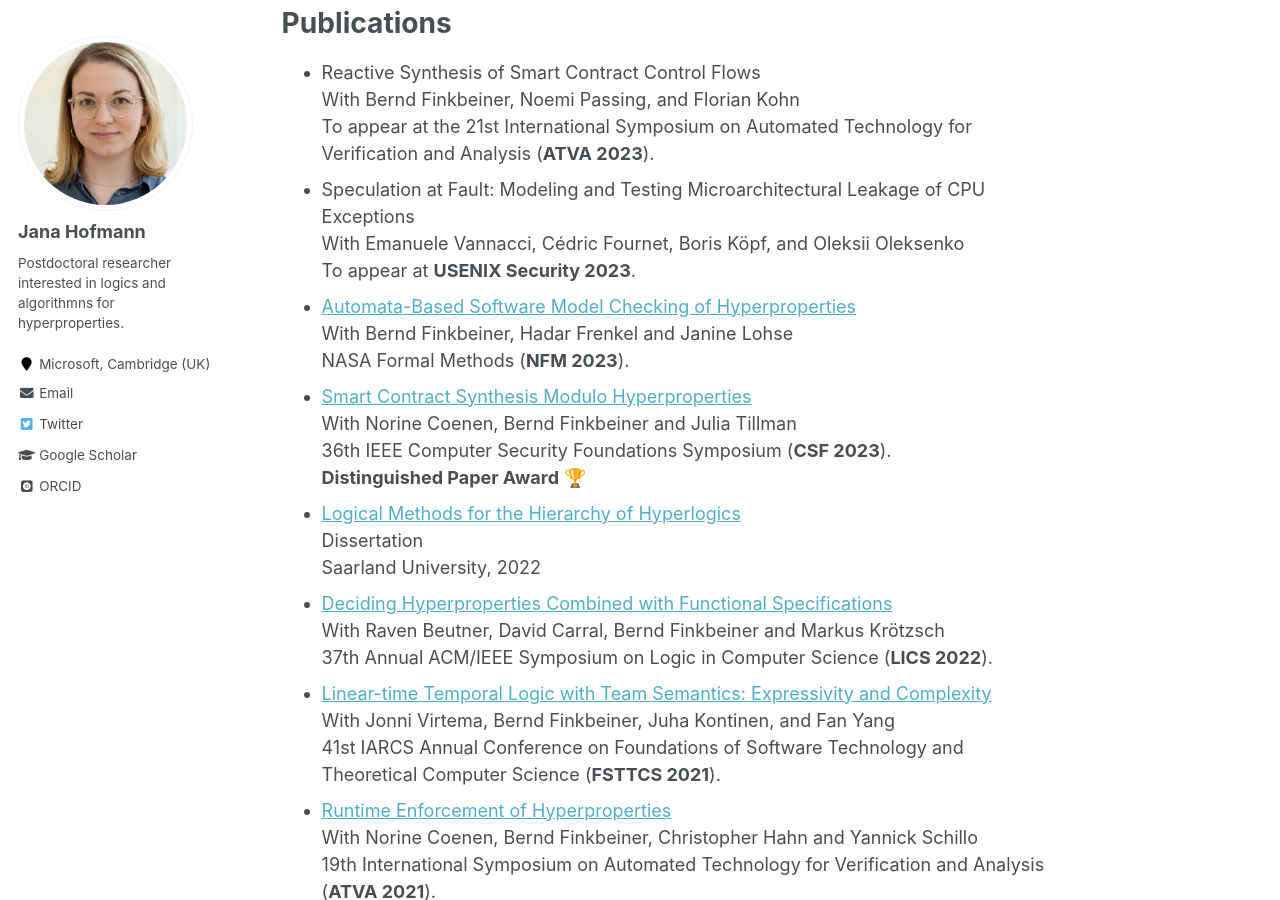
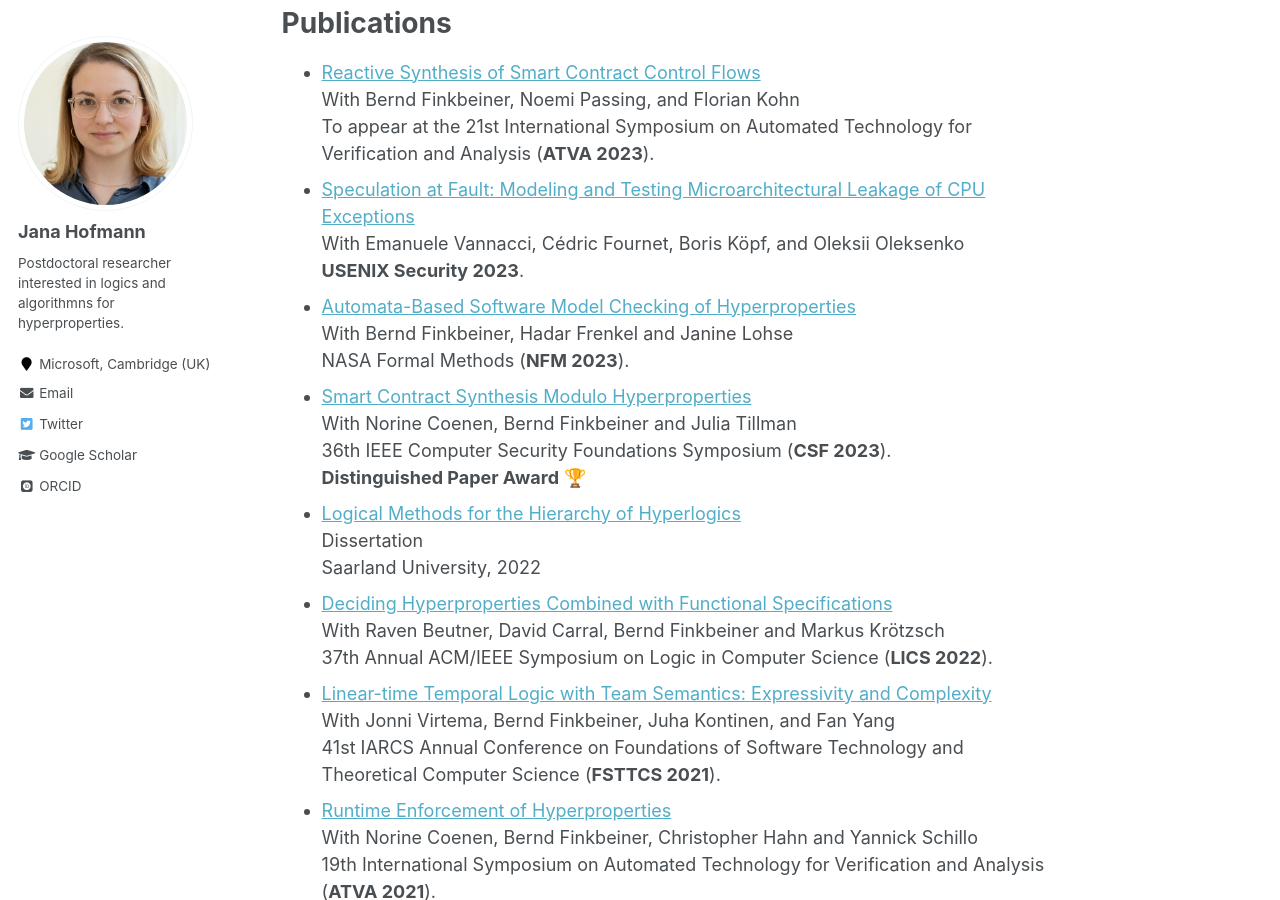
Before and after one commit to janahofmann/janahofmann.github.io, a Jekyll site: the page built from _pages/about.md, in a window 1280 px wide and 900 px high, scrolled down 710 px. Built offline with Jekyll 4.4.1, drawn with Linux system fonts in a browser that asks for light colours; emoji names are drawn with the system emoji font; some web fonts are replaced.

Commit message:
paper links usenix, atva

```diff
--- a/_pages/about.md
+++ b/_pages/about.md
@@ -33,12 +33,12 @@ I obtained my PhD from [Saarland University](https://saarland-informatics-campus
 <br>
 
 # Publications
-* Reactive Synthesis of Smart Contract Control Flows<br>
+* [Reactive Synthesis of Smart Contract Control Flows](https://arxiv.org/pdf/2205.06039.pdf)<br>
   With Bernd Finkbeiner, Noemi Passing, and Florian Kohn<br>
   To appear at the 21st International Symposium on Automated Technology for Verification and Analysis (**ATVA 2023**).
-* Speculation at Fault: Modeling and Testing Microarchitectural Leakage of CPU Exceptions<br>
+* [Speculation at Fault: Modeling and Testing Microarchitectural Leakage of CPU Exceptions](https://www.usenix.org/system/files/usenixsecurity23-hofmann.pdf)<br>
   With Emanuele Vannacci, Cédric Fournet, Boris Köpf, and Oleksii Oleksenko<br>
-  To appear at **USENIX Security 2023**.
+  **USENIX Security 2023**.
 * [Automata-Based Software Model Checking of Hyperproperties](https://arxiv.org/pdf/2303.14796.pdf)<br>
   With Bernd Finkbeiner, Hadar Frenkel and Janine Lohse<br>
   NASA Formal Methods (**NFM 2023**).
```
